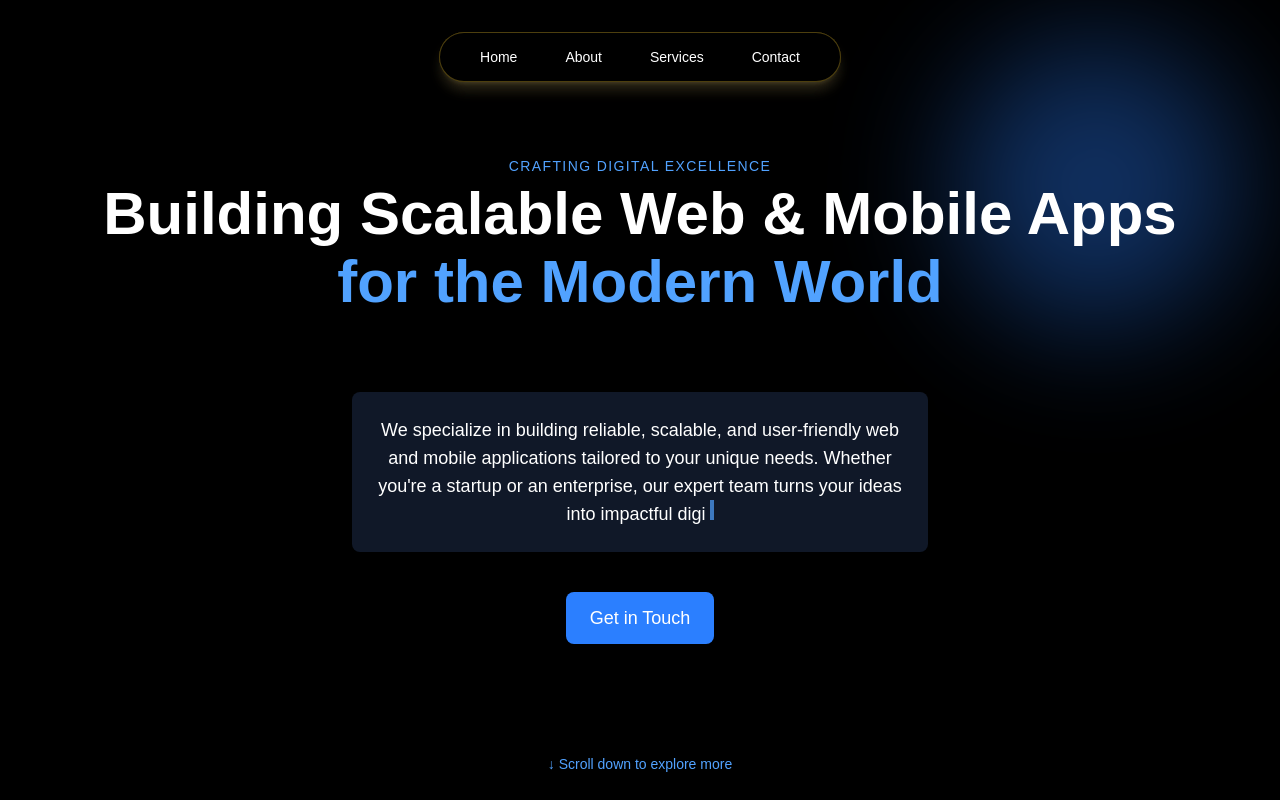
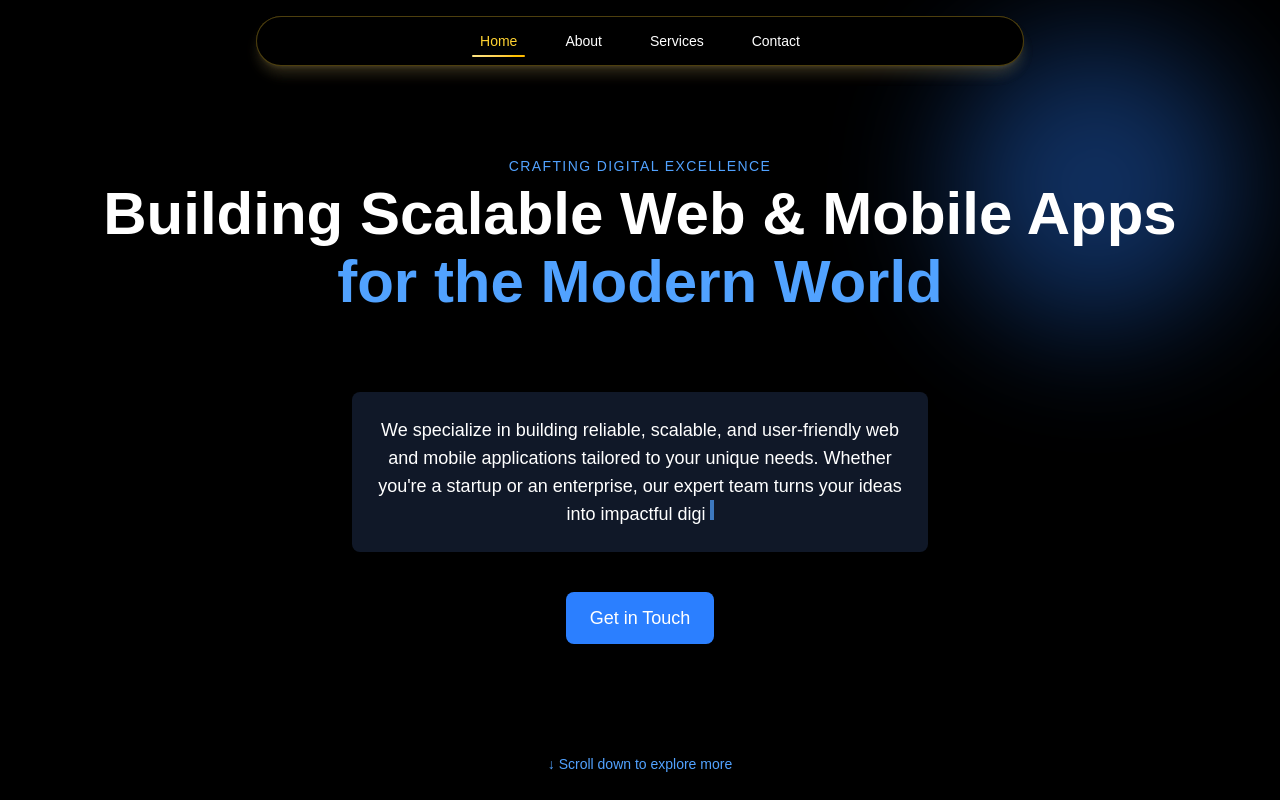
Before and after one commit to mishra6388/kineticdrive, a Next.js app: page / in a window 1280 px wide. Shown: the top 800 px of the page. Built offline with nearby package versions, Linux system fonts and the light colour scheme.

Commit message:
updated Navbar

```diff
--- a/components/Navbar.jsx
+++ b/components/Navbar.jsx
@@ -1,30 +1,48 @@
-"use client"
+"use client";
 
-import React, { useState } from 'react';
-import Link from 'next/link';
+import React, { useState } from "react";
+import Link from "next/link";
+import { Menu, X } from "lucide-react"; // optional icons, or use emoji
 
 function Navbar() {
-  const [activeLink, setActiveLink] = useState('/home');
+  const [activeLink, setActiveLink] = useState("/");
+  const [menuOpen, setMenuOpen] = useState(false);
 
   const navLinks = [
-    { name: 'Home', path: '/' },
-    { name: 'About', path: '/about' },
-    { name: 'Services', path: '/services' },
-    { name: 'Contact', path: '/contact' }
+    { name: "Home", path: "/" },
+    { name: "About", path: "/about" },
+    { name: "Services", path: "/services" },
+    { name: "Contact", path: "/contact" },
   ];
 
+  const handleLinkClick = (path) => {
+    setActiveLink(path);
+    setMenuOpen(false);
+  };
+
   return (
-    <div className="absolute top-8 w-full flex justify-center z-10">
-      <div className="px-8 py-3 bg-black bg-opacity-80 backdrop-blur-sm rounded-full border border-amber-300/30 shadow-lg shadow-amber-200/10">
-        <ul className="flex space-x-8 items-center">
+    <div className="absolute top-4 left-0 w-full flex justify-center z-50">
+      <div className="px-6 py-3 w-full max-w-3xl bg-black bg-opacity-80 backdrop-blur-sm rounded-full border border-amber-300/30 shadow-lg shadow-amber-200/10 flex items-center justify-between md:justify-center">
+        {/* Mobile menu button */}
+        <div className="md:hidden">
+          <button
+            onClick={() => setMenuOpen(!menuOpen)}
+            className="text-white hover:text-amber-300"
+          >
+            {menuOpen ? <X size={24} /> : <Menu size={24} />}
+          </button>
+        </div>
+
+        {/* Desktop links */}
+        <ul className="hidden md:flex space-x-8 items-center">
           {navLinks.map((link) => (
             <li key={link.path}>
               <Link
                 href={link.path}
                 className={`relative px-2 py-1 text-sm font-medium transition-all duration-300 hover:text-amber-200 ${
-                  activeLink === link.path ? 'text-amber-300' : 'text-white'
+                  activeLink === link.path ? "text-amber-300" : "text-white"
                 }`}
-                onClick={() => setActiveLink(link.path)}
+                onClick={() => handleLinkClick(link.path)}
               >
                 {link.name}
                 {activeLink === link.path && (
@@ -35,6 +53,24 @@ function Navbar() {
           ))}
         </ul>
       </div>
+
+      {/* Mobile menu dropdown */}
+      {menuOpen && (
+        <div className="absolute top-16 left-4 right-4 bg-black bg-opacity-90 rounded-xl shadow-lg p-4 flex flex-col items-center space-y-4 md:hidden z-50">
+          {navLinks.map((link) => (
+            <Link
+              key={link.path}
+              href={link.path}
+              className={`text-base font-medium ${
+                activeLink === link.path ? "text-amber-300" : "text-white"
+              } hover:text-amber-200 transition`}
+              onClick={() => handleLinkClick(link.path)}
+            >
+              {link.name}
+            </Link>
+          ))}
+        </div>
+      )}
     </div>
   );
 }
```
